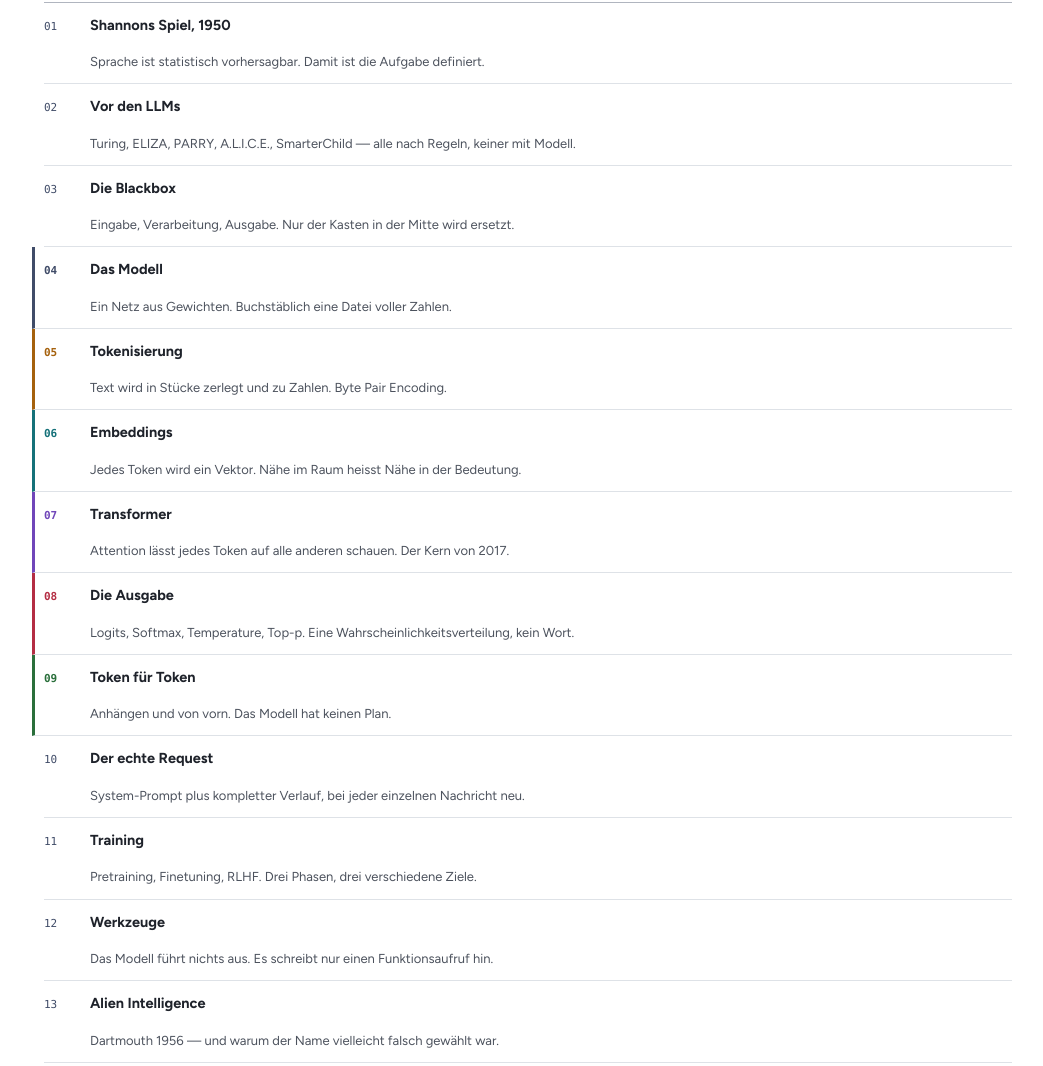
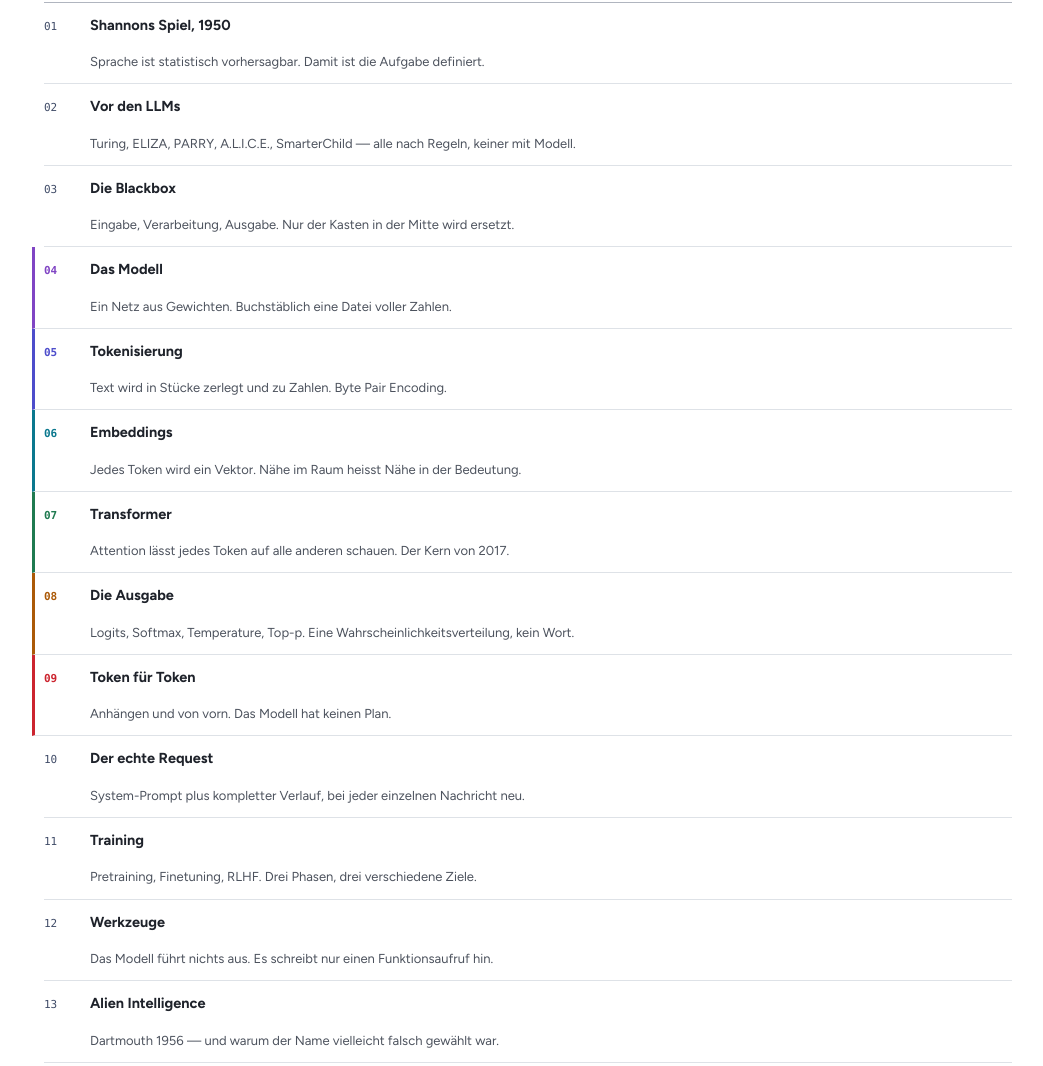
Before and after one commit to SeraphinHaeuptli/Pur_website, a plain HTML site: page index.html in a window 1280 px wide. Shown: the part 1171-2237 px from the top of the page, without its empty margins (112-1155 px from the left). Drawn offline with Linux system fonts and the light colour scheme.

Commit message:
Kapitelfarben fuer Weiss: Verlauf kuehl nach warm, helle Toenung statt Grau
- 04 Violett, 05 Indigo, 06 Petrol, 07 Gruen, 08 Orange, 09 Rot,
  alle mind. 4.5:1 auf Weiss; dunkle Varianten fuer Dunkel
- Karte: 04-09 mit hellem Hauch ihrer Farbe, aktuelles Kapitel kraeftiger
- tok()/hsl() lesen optional von einem Element; XOR-Bild nimmt die Farbe von Kap. 04
- XOR-Punkte in Textfarbe statt Linienfarbe (waren grau auf grau)

Co-Authored-By: Claude Opus 5.5 <noreply@anthropic.com>

```diff
--- a/index.html
+++ b/index.html
@@ -15,12 +15,13 @@
   --azur:214 70% 38%; --azur-soft:214 70% 96%;
   --moss:152 40% 30%; --amber:36 84% 42%;
   /* Stufen im Modell: Farbe und helle Fläche */
-  --st-04:222 24% 33%; --st-04s:222 30% 95%;
-  --st-05:33 85% 35%;  --st-05s:38 90% 94%;
-  --st-06:185 70% 28%; --st-06s:185 50% 94%;
-  --st-07:262 45% 50%; --st-07s:262 60% 96%;
-  --st-08:350 60% 44%; --st-08s:350 70% 96%;
-  --st-09:135 45% 30%; --st-09s:135 40% 94%;
+  /* Verlauf entlang der Verarbeitung, kühl nach warm; alle mind. 4.5:1 auf Weiss */
+  --st-04:268 52% 52%; --st-04s:268 70% 96.5%;
+  --st-05:240 55% 55%; --st-05s:240 75% 96.5%;
+  --st-06:190 85% 30%; --st-06s:190 60% 95%;
+  --st-07:152 60% 30%; --st-07s:150 45% 95%;
+  --st-08:30 92% 35%;  --st-08s:36 90% 95%;
+  --st-09:356 70% 47%; --st-09s:356 80% 96.5%;
   --stufe:var(--signal); --stufe-s:var(--signal-soft);
   --kopf-h:62px;
   --radius:0px;
@@ -38,12 +39,12 @@
     --signal:222 30% 74%; --signal-soft:222 20% 16%;
     --azur:214 85% 74%; --azur-soft:214 40% 15%;
     --moss:152 45% 60%; --amber:38 90% 62%;
-        --st-04:222 30% 74%; --st-04s:222 20% 16%;
-    --st-05:38 85% 60%;  --st-05s:36 40% 15%;
-    --st-06:182 55% 55%; --st-06s:185 35% 14%;
-    --st-07:262 75% 76%; --st-07s:262 30% 18%;
-    --st-08:350 80% 70%; --st-08s:350 35% 17%;
-    --st-09:135 45% 60%; --st-09s:135 25% 14%;
+    --st-04:268 75% 76%; --st-04s:268 30% 17%;
+    --st-05:240 80% 78%; --st-05s:240 30% 17%;
+    --st-06:188 65% 58%; --st-06s:190 35% 14%;
+    --st-07:150 50% 58%; --st-07s:150 25% 14%;
+    --st-08:34 90% 62%;  --st-08s:34 40% 15%;
+    --st-09:356 85% 72%; --st-09s:356 35% 17%;
     color-scheme:dark;
   }
 }
@@ -54,12 +55,12 @@
   --signal:222 30% 74%; --signal-soft:222 20% 16%;
   --azur:214 85% 74%; --azur-soft:214 40% 15%;
   --moss:152 45% 60%; --amber:38 90% 62%;
-    --st-04:222 30% 74%; --st-04s:222 20% 16%;
-  --st-05:38 85% 60%;  --st-05s:36 40% 15%;
-  --st-06:182 55% 55%; --st-06s:185 35% 14%;
-  --st-07:262 75% 76%; --st-07s:262 30% 18%;
-  --st-08:350 80% 70%; --st-08s:350 35% 17%;
-  --st-09:135 45% 60%; --st-09s:135 25% 14%;
+  --st-04:268 75% 76%; --st-04s:268 30% 17%;
+  --st-05:240 80% 78%; --st-05s:240 30% 17%;
+  --st-06:188 65% 58%; --st-06s:190 35% 14%;
+  --st-07:150 50% 58%; --st-07s:150 25% 14%;
+  --st-08:34 90% 62%;  --st-08s:34 40% 15%;
+  --st-09:356 85% 72%; --st-09s:356 35% 17%;
   color-scheme:dark;
 }
 :root.m-mono{
@@ -153,7 +154,9 @@ a:hover{border-bottom-color:hsl(var(--azur))}
   border:0;border-top:3px solid hsl(var(--rule));background:transparent;
   padding:6px 9px 7px;font-size:12.5px;line-height:1.25;color:hsl(var(--ink-2));white-space:nowrap;
 }
-.toc li.modell a{border-top-color:hsl(var(--stufe));background:hsl(var(--panel))}
+.toc li.modell a{border-top-color:hsl(var(--stufe));background:hsl(var(--stufe-s))}
+.toc li.modell a:hover{background:hsl(var(--stufe) / .1)}
+.toc li.modell a[aria-current="page"]{background:hsl(var(--stufe) / .16)}
 .toc a .num{font-family:var(--mono);font-size:10px;color:hsl(var(--ink-3))}
 .toc li.modell a .num{color:hsl(var(--stufe))}
 .toc a:hover{background:hsl(var(--panel));color:hsl(var(--ink))}
@@ -1313,8 +1316,9 @@ wiederhole höchstens 10-mal:
 "use strict";
 /* ============================ 0 · Werkzeuge ============================ */
 var W = document.getElementById.bind(document);
-function tok(n){ return getComputedStyle(document.documentElement).getPropertyValue(n).trim(); }
-function hsl(n,a){ return "hsl(" + tok(n) + (a==null?"":" / "+a) + ")"; }
+/* el (optional): Element, von dem der Token gelesen wird, z. B. ein Kapitel mit eigener Stufenfarbe */
+function tok(n,el){ return getComputedStyle(el || document.documentElement).getPropertyValue(n).trim(); }
+function hsl(n,a,el){ return "hsl(" + tok(n,el) + (a==null?"":" / "+a) + ")"; }
 function sichern(k,v){ try{ localStorage.setItem(k,v); }catch(e){} }
 function holen(k){ try{ return localStorage.getItem(k); }catch(e){ return null; } }
 function softmax(xs,temp){
@@ -1630,16 +1634,16 @@ var AKTIV = "start";
     ctx.fillStyle = hsl("--paper"); ctx.fillRect(0,0,S,S);
     for(i=0;i<S;i+=z) for(j=0;j<S;j+=z){
       var x = [ LO + (i+z/2)/S*SPAN, LO + (1-(j+z/2)/S)*SPAN ], v = f(x), a = Math.abs(v-0.5)*1.5 + 0.06;
-      ctx.fillStyle = (v>0.5 ? hsl("--signal", a.toFixed(3)) : hsl("--azur", a.toFixed(3)));
+      ctx.fillStyle = (v>0.5 ? hsl("--signal", a.toFixed(3), W("kap04")) : hsl("--azur", a.toFixed(3)));
       ctx.fillRect(i, j, z, z);
     }
     ctx.strokeStyle = hsl("--rule-strong"); ctx.lineWidth = 1; ctx.strokeRect(0.5,0.5,S-1,S-1);
     for(i=0;i<4;i++){
       var px = (X[i][0]-LO)/SPAN*S, py = (1-(X[i][1]-LO)/SPAN)*S;
       ctx.beginPath(); ctx.arc(px,py,9,0,Math.PI*2);
-      ctx.fillStyle = Y[i] ? hsl("--rule-strong") : hsl("--paper");
-      ctx.fill(); ctx.strokeStyle = hsl("--rule-strong"); ctx.lineWidth = 1.6; ctx.stroke();
-      ctx.fillStyle = Y[i] ? hsl("--paper") : hsl("--rule-strong");
+      ctx.fillStyle = Y[i] ? hsl("--ink") : hsl("--paper");
+      ctx.fill(); ctx.strokeStyle = hsl("--ink"); ctx.lineWidth = 1.6; ctx.stroke();
+      ctx.fillStyle = Y[i] ? hsl("--paper") : hsl("--ink");
       ctx.font = "700 11px ui-monospace, monospace"; ctx.textAlign = "center"; ctx.textBaseline = "middle";
       ctx.fillText(String(Y[i]), px, py+0.5);
     }
```
Also changed, not shown: 1 other file.
